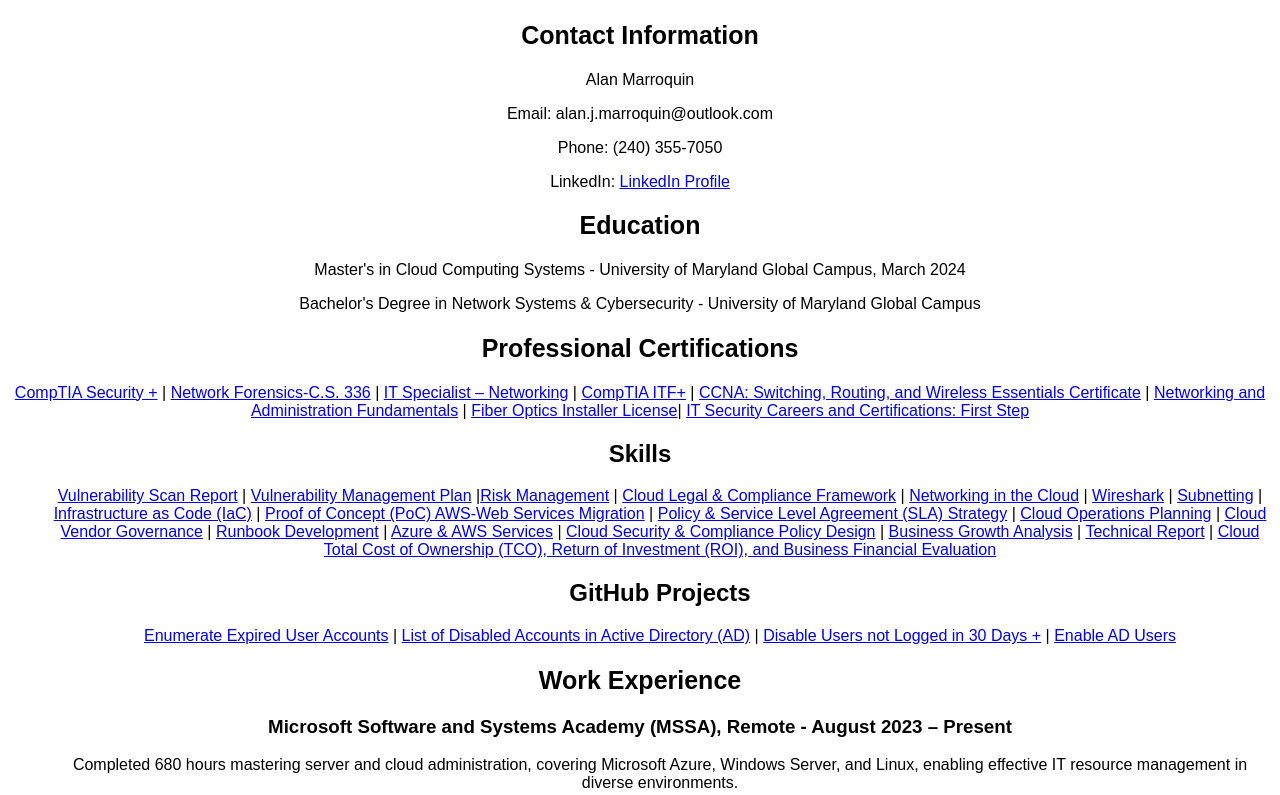
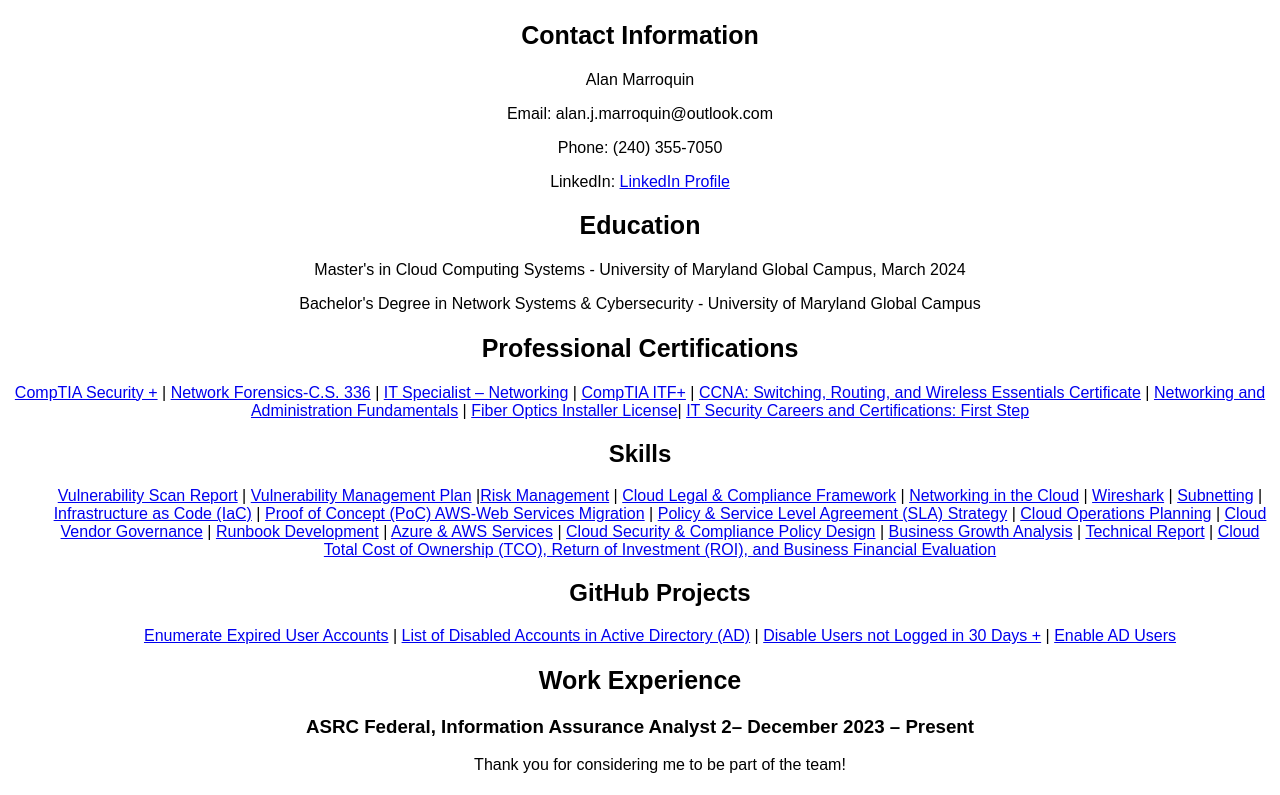
Before and after one commit to ajmh17/my-first-static-web-app, a website: page src/index.html in a window 1280 px wide. Shown: the top 795 px of the page. Drawn offline with Linux system fonts and the light colour scheme.

Commit message:
Update index.html
ASRC Fed

```diff
--- a/src/index.html
+++ b/src/index.html
@@ -51,7 +51,12 @@
 <div class="resume-section">
 
    <h2>Work Experience</h2>
-    <h3>Microsoft Software and Systems Academy (MSSA), Remote - August 2023 – Present</h3>
+  <h3> ASRC Federal, Information Assurance Analyst 2– December 2023 – Present</h3>
+    <ul>
+      <p>Thank you for considering me to be part of the team!</li>
+    </ul>
+
+  <h3>Microsoft Software and Systems Academy (MSSA), Remote - August 2023 – Present</h3>
     <ul>
       <p>Completed 680 hours mastering server and cloud administration, covering Microsoft Azure, Windows Server, and Linux, enabling effective IT resource management in diverse environments.</li>
       <p>Proficient in Windows Server technologies, including installation, group policy design, and development of Active Directory solutions, enhancing system functionality and security.</li>
```
